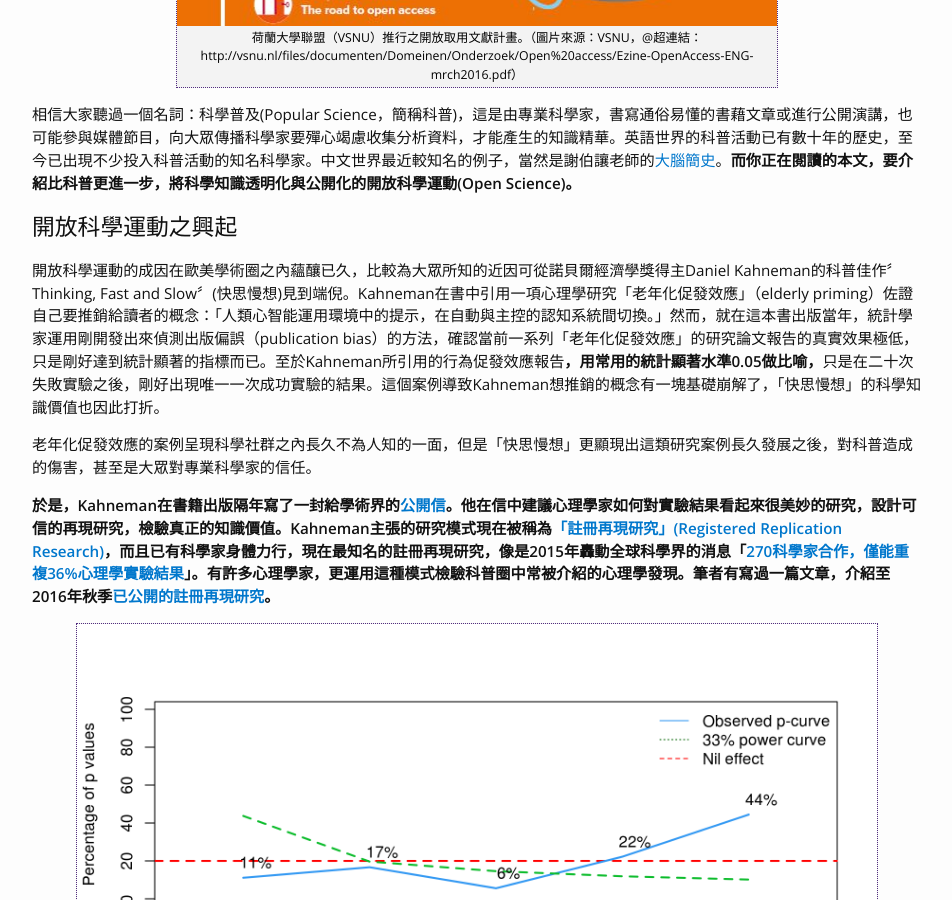
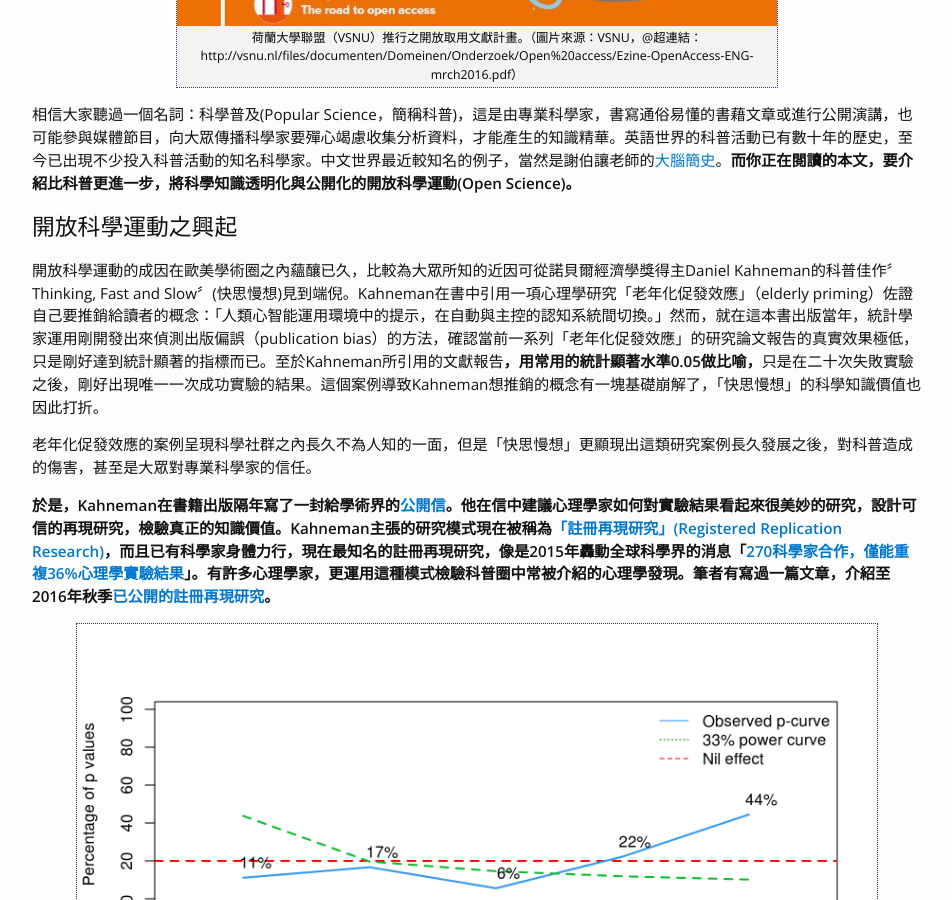
Before and after one commit to SCgeeker/SCgeeker.github.io, a Jekyll site: the page built from Text/text_2016006.md, in a window 1280 px wide and 900 px high, scrolled down 616 px. Shown: the whole window, without its empty margins (163-1115 px from the left). Built offline with Jekyll 4.4.1, drawn with Linux system fonts in a browser that asks for light colours; comment, search, counter and statistics services are not loaded.

Commit message:
Fix images and some words.

```diff
--- a/Text/text_2016006.md
+++ b/Text/text_2016006.md
@@ -11,7 +11,7 @@
 相信大家聽過一個名詞：科學普及(Popular Science，簡稱科普)，這是由專業科學家，書寫通俗易懂的書藉文章或進行公開演講，也可能參與媒體節目，向大眾傳播科學家要殫心竭慮收集分析資料，才能產生的知識精華。英語世界的科普活動已有數十年的歷史，至今已出現不少投入科普活動的知名科學家。中文世界最近較知名的例子，當然是謝伯讓老師的[大腦簡史](http://www.books.com.tw/products/0010723238)。**而你正在閱讀的本文，要介紹比科普更進一步，將科學知識透明化與公開化的開放科學運動(Open Science)。**
 
 ## 開放科學運動之興起
-開放科學運動的成因在歐美學術圈之內蘊釀已久，比較為大眾所知的近因可從諾貝爾經濟學獎得主Daniel Kahneman的科普佳作〞Thinking, Fast and Slow〞(快思慢想)見到端倪。Kahneman在書中引用一項心理學研究「老年化促發效應」（elderly priming）佐證自己要推銷給讀者的概念：「人類心智能運用環境中的提示，在自動與主控的認知系統間切換。」然而，就在這本書出版當年，統計學家運用剛開發出來偵測出版偏誤（publication bias）的方法，確認當前一系列「老年化促發效應」的研究論文報告的真實效果極低，只是剛好達到統計顯著的指標而已。至於Kahneman所引用的行為促發效應報告**，用常用的統計顯著水準0.05做比喻，**只是在二十次失敗實驗之後，剛好出現唯一一次成功實驗的結果。這個案例導致Kahneman想推銷的概念有一塊基礎崩解了，「快思慢想」的科學知識價值也因此打折。
+開放科學運動的成因在歐美學術圈之內蘊釀已久，比較為大眾所知的近因可從諾貝爾經濟學獎得主Daniel Kahneman的科普佳作〞Thinking, Fast and Slow〞(快思慢想)見到端倪。Kahneman在書中引用一項心理學研究「老年化促發效應」（elderly priming）佐證自己要推銷給讀者的概念：「人類心智能運用環境中的提示，在自動與主控的認知系統間切換。」然而，就在這本書出版當年，統計學家運用剛開發出來偵測出版偏誤（publication bias）的方法，確認當前一系列「老年化促發效應」的研究論文報告的真實效果極低，只是剛好達到統計顯著的指標而已。至於Kahneman所引用的文獻報告**，用常用的統計顯著水準0.05做比喻，**只是在二十次失敗實驗之後，剛好出現唯一一次成功實驗的結果。這個案例導致Kahneman想推銷的概念有一塊基礎崩解了，「快思慢想」的科學知識價值也因此打折。
 
 老年化促發效應的案例呈現科學社群之內長久不為人知的一面，但是「快思慢想」更顯現出這類研究案例長久發展之後，對科普造成的傷害，甚至是大眾對專業科學家的信任。
 
```
